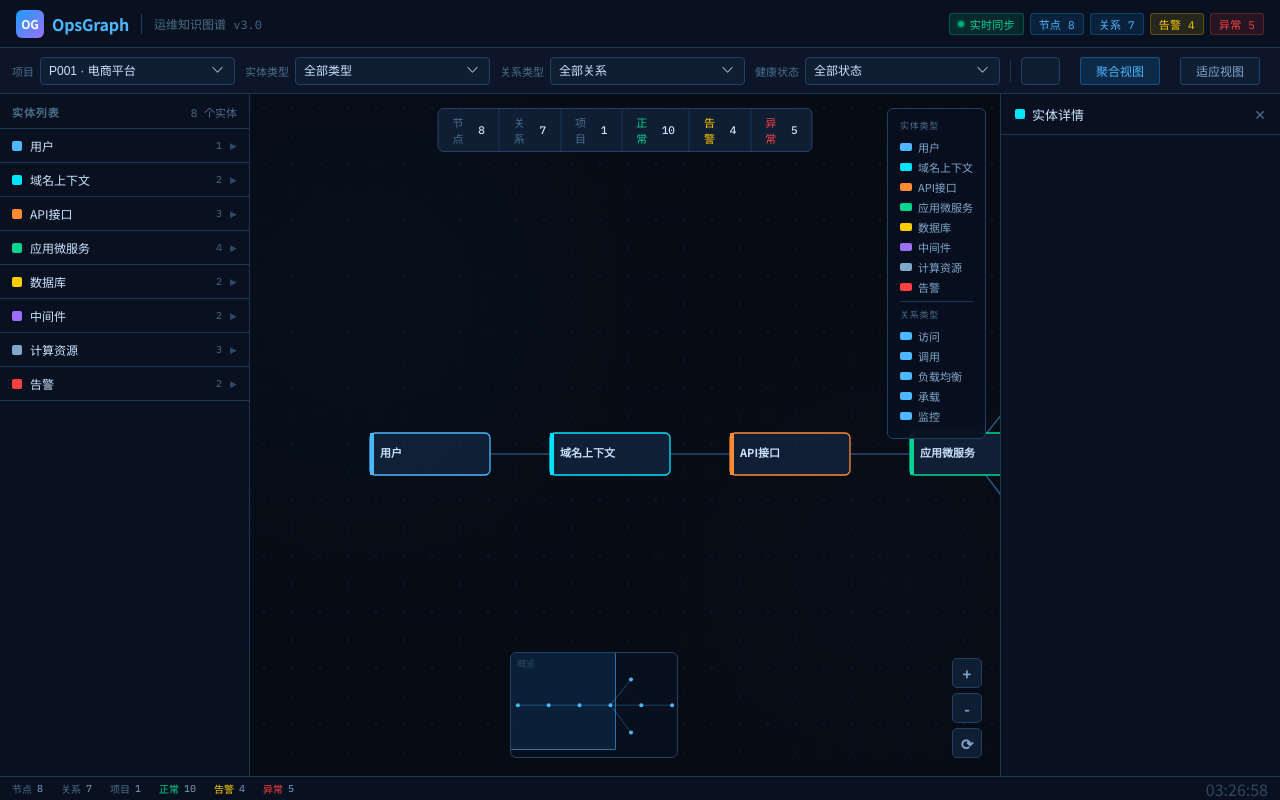
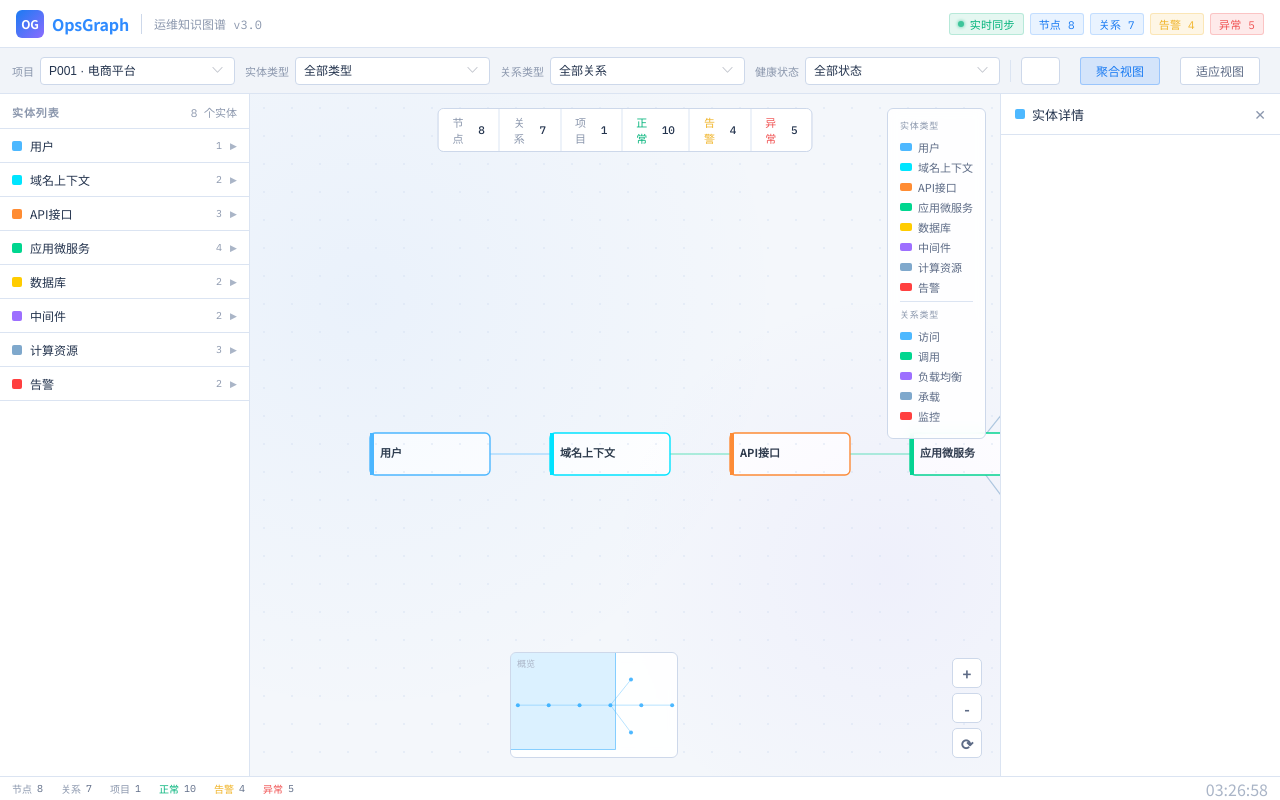
Before and after one commit to jkhkjlkll/d3-demo-vue2, a Vue app: page / in a window 1280 px wide. Built offline with nearby package versions, Linux system fonts and the light colour scheme.

Commit message:
Add light theme and data hooks

```diff
--- a/src/App.vue
+++ b/src/App.vue
@@ -1,5 +1,5 @@
 <template>
-  <div class="ops-root">
+  <div class="ops-root light">
     <div class="header">
       <div class="logo">
         <div class="logo-icon">OG</div>
@@ -20,8 +20,7 @@
       <div class="tb-group">
         <div class="tb-label">项目</div>
         <el-select v-model="filters.project" size="mini" popper-class="ops-select-popper" class="ops-select">
-          <el-option label="P001 · 电商平台" value="P001"></el-option>
-          <el-option label="P002 · 金融平台" value="P002"></el-option>
+          <el-option v-for="item in projectOptions" :key="item.value" :label="item.label" :value="item.value"></el-option>
         </el-select>
       </div>
       <div class="tb-group">
@@ -105,7 +104,7 @@
           <div class="legend-sep"></div>
           <div class="legend-title">关系类型</div>
           <div class="legend-row" v-for="item in relationTypes" :key="item.key">
-            <span class="legend-swatch" style="background: var(--r-access)"></span>
+            <span class="legend-swatch" :style="{ background: relationColor(item.key) }"></span>
             <span class="legend-label">{{ item.label }}</span>
           </div>
         </div>
@@ -202,6 +201,10 @@ export default {
         warnCount: 4,
         errorCount: 5
       },
+      projectOptions: [
+        { label: 'P001 · 电商平台', value: 'P001' },
+        { label: 'P002 · 金融平台', value: 'P002' }
+      ],
       entityTypes: [
         { key: 'user', label: '用户', color: '#4db8ff', count: 1 },
         { key: 'domain', label: '域名上下文', color: '#00e5ff', count: 2 },
@@ -219,6 +222,13 @@ export default {
         { key: 'host', label: '承载' },
         { key: 'monitor', label: '监控' }
       ],
+      relationColors: {
+        access: '#4db8ff',
+        call: '#00d68f',
+        lb: '#9d6fff',
+        host: '#7fa8cc',
+        monitor: '#ff4040'
+      },
       graphData: {
         nodes: [
           { id: 'user', label: '用户', type: 'user', health: '正常', x: 180, y: 360 },
@@ -256,13 +266,13 @@ export default {
   },
   computed: {
     selectedTypeColor() {
-      if (!this.selectedNode) return 'var(--c-domain)'
+      if (!this.selectedNode) return this.relationColors.access
       return this.colorByType(this.selectedNode.type)
     }
   },
   mounted() {
     this.updateTime()
-    this.renderGraph()
+    this.loadAllData()
     window.addEventListener('resize', this.renderGraph)
     this._timeTimer = setInterval(this.updateTime, 1000)
   },
@@ -276,6 +286,55 @@ export default {
       const pad = (n) => String(n).padStart(2, '0')
       this.nowTime = `${pad(now.getHours())}:${pad(now.getMinutes())}:${pad(now.getSeconds())}`
     },
+
+    // ===== Data loaders (placeholders for backend integration) =====
+    async loadAllData() {
+      await Promise.all([
+        this.fetchProjects(),
+        this.fetchEntityTypes(),
+        this.fetchRelationTypes(),
+        this.fetchStats(),
+        this.fetchGraphData(),
+        this.fetchDetailData()
+      ])
+      this.$nextTick(() => this.renderGraph())
+    },
+    async fetchProjects() {
+      // TODO: backend returns {status:'', data:{datas:[]}}
+      // const res = await fetch('/api/projects')
+      // const payload = await res.json()
+      const payload = { status: 'ok', data: { datas: this.projectOptions } }
+      const list = (payload && payload.data && payload.data.datas) || []
+      this.projectOptions = list
+      if (list[0] && !this.filters.project) this.filters.project = list[0].value
+    },
+    async fetchEntityTypes() {
+      // TODO: backend returns {status:'', data:[]}
+      // const res = await fetch('/api/entity-types')
+      // const payload = await res.json()
+      const payload = { status: 'ok', data: this.entityTypes }
+      this.entityTypes = payload.data || []
+    },
+    async fetchRelationTypes() {
+      // TODO: backend structure TBD
+      const payload = { status: 'ok', data: this.relationTypes }
+      this.relationTypes = payload.data || []
+    },
+    async fetchStats() {
+      // TODO: backend structure TBD
+      const payload = { status: 'ok', data: this.stats }
+      this.stats = payload.data || this.stats
+    },
+    async fetchGraphData() {
+      // TODO: backend structure TBD
+      const payload = { status: 'ok', data: this.graphData }
+      this.graphData = payload.data || this.graphData
+    },
+    async fetchDetailData() {
+      // TODO: backend structure TBD
+      return Promise.resolve()
+    },
+
     toggleAgg() {
       this.aggMode = !this.aggMode
       this.renderGraph()
@@ -298,6 +357,10 @@ export default {
         d3.select(this.$refs.graphSvg).transition().duration(200).call(this._zoom.transform, d3.zoomIdentity)
       }
     },
+    relationColor(key) {
+      return this.relationColors[key] || '#4db8ff'
+    },
+
     getGraphViewData() {
       if (!this.aggMode) {
         return { nodes: this.graphData.nodes, links: this.graphData.links }
@@ -385,15 +448,15 @@ export default {
         .filter((l) => l.source && l.target)
 
       const edgeG = root.append('g')
-      edgeG
+      const linkPaths = edgeG
         .selectAll('path')
         .data(d3Links)
         .enter()
         .append('path')
         .attr('class', 'edge-path')
-        .attr('stroke', 'var(--r-access)')
+        .attr('stroke', (d) => this.relationColor(d.type))
         .attr('stroke-width', 1.2)
-        .attr('stroke-opacity', 0.55)
+        .attr('stroke-opacity', 0.6)
         .attr('fill', 'none')
         .attr('d', (d) => `M${d.source.x},${d.source.y} L${d.target.x},${d.target.y}`)
 
@@ -408,15 +471,27 @@ export default {
         .on('click', (event, d) => this.openDetail(d))
         .on('mousemove', (event, d) => this.showTooltip(event, d, d3Links))
         .on('mouseleave', () => this.hideTooltip())
+        .call(
+          d3
+            .drag()
+            .on('drag', (event, d) => {
+              d.x = event.x
+              d.y = event.y
+              d3.select(event.sourceEvent.target.closest('g'))
+                .attr('transform', `translate(${d.x - d.w / 2}, ${d.y - d.h / 2})`)
+              linkPaths.attr('d', (l) => `M${l.source.x},${l.source.y} L${l.target.x},${l.target.y}`)
+              this.renderMinimap(d3Nodes, d3Links, width, height)
+            })
+        )
 
       node
         .append('rect')
         .attr('class', 'node-body')
         .attr('width', (d) => d.w)
         .attr('height', (d) => d.h)
-        .attr('fill', '#0f1e33')
+        .attr('fill', '#ffffff')
         .attr('stroke', (d) => this.colorByType(d.type))
-        .attr('stroke-width', 1.3)
+        .attr('stroke-width', 1.4)
 
       node
         .append('rect')
@@ -428,7 +503,7 @@ export default {
         .append('text')
         .attr('x', 10)
         .attr('y', 24)
-        .attr('fill', '#cce4ff')
+        .attr('fill', '#2d3a4a')
         .attr('font-size', 11)
         .attr('font-weight', 600)
         .attr('font-family', 'Noto Sans SC, sans-serif')
@@ -481,7 +556,7 @@ export default {
         .attr('y1', (d) => mapY(d.source.y))
         .attr('x2', (d) => mapX(d.target.x))
         .attr('y2', (d) => mapY(d.target.y))
-        .attr('stroke', 'rgba(77,184,255,0.4)')
+        .attr('stroke', 'rgba(77,184,255,0.5)')
         .attr('stroke-width', 0.8)
 
       svg
@@ -522,8 +597,8 @@ export default {
         .attr('y', rectY)
         .attr('width', Math.min(rectW, width))
         .attr('height', Math.min(rectH, height))
-        .attr('fill', 'rgba(26,159,255,0.12)')
-        .attr('stroke', 'rgba(77,184,255,0.7)')
+        .attr('fill', 'rgba(26,159,255,0.15)')
+        .attr('stroke', 'rgba(77,184,255,0.8)')
         .attr('stroke-width', 0.8)
     },
     openDetail(node) {
@@ -570,46 +645,31 @@ export default {
 @import url('https://fonts.googleapis.com/css2?family=IBM+Plex+Mono:wght@400;500;600&family=Noto+Sans+SC:wght@300;400;500;700&display=swap');
 
 :root {
-  --bg: #060b14;
-  --bg1: #091120;
-  --bg2: #0c1628;
-  --panel: #0f1e33;
-  --panel2: #152540;
-  --panel3: #1a2d4a;
-  --border: #1e3554;
-  --border2: #234065;
-  --border3: #2a4d78;
-  --accent: #1a9fff;
-  --accent2: #4db8ff;
-  --accent3: #80d0ff;
-  --green: #00d68f;
-  --green2: #00ff9d;
-  --yellow: #ffcc00;
-  --yellow2: #ffe033;
-  --red: #ff4040;
-  --red2: #ff6666;
-  --purple: #9d6fff;
+  --bg: #f4f7fb;
+  --bg1: #ffffff;
+  --bg2: #f1f4f9;
+  --panel: #ffffff;
+  --panel2: #f6f8fc;
+  --panel3: #eef3fb;
+  --border: #dbe4f2;
+  --border2: #cdd8ea;
+  --border3: #b9c9e1;
+  --accent: #1a7bf2;
+  --accent2: #2f8bff;
+  --accent3: #6ab2ff;
+  --green: #00b37a;
+  --green2: #00d68f;
+  --yellow: #f0b429;
+  --yellow2: #ffd166;
+  --red: #f05252;
+  --red2: #ff6b6b;
+  --purple: #8b6cff;
   --orange: #ff8c33;
-  --cyan: #00e5ff;
-  --text: #cce4ff;
-  --text2: #7fa8cc;
-  --text3: #4a6e8a;
-  --text4: #2d4a60;
-
-  --c-user: #4db8ff;
-  --c-svc: #00d68f;
-  --c-db: #ffcc00;
-  --c-mw: #9d6fff;
-  --c-api: #ff8c33;
-  --c-compute: #7fa8cc;
-  --c-alert: #ff4040;
-  --c-domain: #00e5ff;
-
-  --r-access: #4db8ff;
-  --r-call: #00d68f;
-  --r-lb: #9d6fff;
-  --r-host: #7fa8cc;
-  --r-monitor: #ff4040;
+  --cyan: #00bcd4;
+  --text: #23334d;
+  --text2: #5d6b86;
+  --text3: #8b97ad;
+  --text4: #aab5c7;
 }
 
 * { margin: 0; padding: 0; box-sizing: border-box; }
@@ -676,10 +736,10 @@ body {
   align-items: center;
   gap: 6px;
 }
-.badge-blue { background: rgba(26,159,255,0.12); color: var(--accent2); border: 1px solid rgba(26,159,255,0.25); }
-.badge-green { background: rgba(0,214,143,0.12); color: var(--green); border: 1px solid rgba(0,214,143,0.25); }
-.badge-yellow { background: rgba(255,204,0,0.12); color: var(--yellow); border: 1px solid rgba(255,204,0,0.25); }
-.badge-red { background: rgba(255,64,64,0.12); color: var(--red); border: 1px solid rgba(255,64,64,0.25); }
+.badge-blue { background: rgba(47,139,255,0.1); color: var(--accent); border: 1px solid rgba(47,139,255,0.2); }
+.badge-green { background: rgba(0,179,122,0.1); color: var(--green); border: 1px solid rgba(0,179,122,0.2); }
+.badge-yellow { background: rgba(240,180,41,0.12); color: var(--yellow); border: 1px solid rgba(240,180,41,0.25); }
+.badge-red { background: rgba(240,82,82,0.12); color: var(--red); border: 1px solid rgba(240,82,82,0.25); }
 .pulse-dot {
   width: 6px; height: 6px; border-radius: 50%; background: var(--green);
   box-shadow: 0 0 6px var(--green);
@@ -727,8 +787,8 @@ body {
 }
 .btn-default { background: var(--panel); color: var(--text2); }
 .btn-default:hover { background: var(--panel2); color: var(--text); border-color: var(--accent); }
-.btn-primary { background: rgba(26,159,255,0.15); color: var(--accent2); border-color: rgba(26,159,255,0.35); }
-.btn-primary:hover { background: rgba(26,159,255,0.25); }
+.btn-primary { background: rgba(47,139,255,0.15); color: var(--accent); border-color: rgba(47,139,255,0.35); }
+.btn-primary:hover { background: rgba(47,139,255,0.25); }
 
 .main { display: flex; flex: 1; overflow: hidden; position: relative; }
 
@@ -769,7 +829,7 @@ body {
   transition: background 0.12s;
   user-select: none;
 }
-.etype-header:hover { background: var(--panel); }
+.etype-header:hover { background: var(--panel2); }
 .etype-dot { width: 10px; height: 10px; border-radius: 2px; flex-shrink: 0; }
 .etype-name { font-size: 12px; flex: 1; }
 .etype-num { font-size: 10px; font-family: 'IBM Plex Mono'; color: var(--text3); }
@@ -786,18 +846,18 @@ body {
   position: absolute;
   inset: 0;
   background-image:
-    radial-gradient(circle 600px at 15% 30%, rgba(26,159,255,0.03) 0%, transparent 70%),
-    radial-gradient(circle 400px at 85% 70%, rgba(157,111,255,0.025) 0%, transparent 70%);
+    radial-gradient(circle 600px at 15% 30%, rgba(47,139,255,0.05) 0%, transparent 70%),
+    radial-gradient(circle 400px at 85% 70%, rgba(139,108,255,0.05) 0%, transparent 70%);
   pointer-events: none;
 }
 .canvas-wrap::after {
   content: '';
   position: absolute;
   inset: 0;
-  background-image: radial-gradient(circle, rgba(30,53,84,0.8) 1px, transparent 1px);
+  background-image: radial-gradient(circle, rgba(210,222,240,0.8) 1px, transparent 1px);
   background-size: 28px 28px;
   pointer-events: none;
-  opacity: 0.4;
+  opacity: 0.5;
 }
 #graph-svg { width: 100%; height: 100%; display: block; }
 
@@ -831,7 +891,7 @@ body {
   left: 260px;
   width: 168px;
   height: 106px;
-  background: rgba(9,17,32,0.9);
+  background: rgba(255,255,255,0.9);
   border: 1px solid var(--border2);
   border-radius: 6px;
   overflow: hidden;
@@ -879,7 +939,7 @@ body {
   position: absolute;
   top: 14px;
   right: 14px;
-  background: rgba(9,17,32,0.88);
+  background: rgba(255,255,255,0.88);
   border: 1px solid var(--border2);
   border-radius: 6px;
   padding: 10px 12px;
@@ -926,14 +986,14 @@ body {
   letter-spacing: 0.08em;
   color: var(--text3);
   font-family: 'IBM Plex Mono';
-  background: rgba(0,0,0,0.15);
+  background: rgba(0,0,0,0.03);
 }
 .detail-row {
   display: flex;
   align-items: flex-start;
   padding: 5px 14px;
   gap: 8px;
-  border-bottom: 1px solid rgba(30,53,84,0.5);
+  border-bottom: 1px solid rgba(30,53,84,0.08);
 }
 .detail-row:last-child { border-bottom: none; }
 .detail-key { font-size: 11px; color: var(--text3); min-width: 80px; flex-shrink: 0; padding-top: 1px; }
@@ -959,13 +1019,13 @@ body {
 
 .node-g { cursor: pointer; }
 .node-body { rx: 5; ry: 5; transition: filter 0.2s; }
-.node-g:hover .node-body { filter: brightness(1.25); }
+.node-g:hover .node-body { filter: brightness(1.05); }
 .edge-path { fill: none; transition: stroke-opacity 0.2s; }
 
 .tooltip-el {
   position: fixed;
-  background: var(--panel2);
-  border: 1px solid var(--border3);
+  background: #ffffff;
+  border: 1px solid var(--border2);
   border-radius: 6px;
   padding: 10px 14px;
   font-size: 11px;
@@ -974,8 +1034,7 @@ body {
   transition: opacity 0.12s;
   z-index: 9999;
   max-width: 240px;
-  box-shadow: 0 8px 32px rgba(0,0,0,0.6), 0 0 0 1px rgba(26,159,255,0.08);
-  backdrop-filter: blur(8px);
+  box-shadow: 0 10px 30px rgba(15, 32, 60, 0.12);
 }
 .tooltip-el.visible { opacity: 1; }
 .tt-name { font-weight: 600; color: var(--accent2); margin-bottom: 7px; font-size: 12px; }
@@ -1002,9 +1061,9 @@ body {
   color: var(--text2);
 }
 .el-button.btn.btn-primary {
-  background: rgba(26,159,255,0.15);
-  color: var(--accent2);
-  border-color: rgba(26,159,255,0.35);
+  background: rgba(47,139,255,0.15);
+  color: var(--accent);
+  border-color: rgba(47,139,255,0.35);
 }
 .el-button.btn.btn-default:hover {
   background: var(--panel2);
@@ -1012,6 +1071,6 @@ body {
   border-color: var(--accent);
 }
 
-.ops-select-popper .el-select-dropdown__item { color: #cce4ff; }
-.ops-select-popper { background: var(--panel2); border: 1px solid var(--border2); }
+.ops-select-popper .el-select-dropdown__item { color: var(--text); }
+.ops-select-popper { background: var(--panel); border: 1px solid var(--border2); }
 </style>
```
